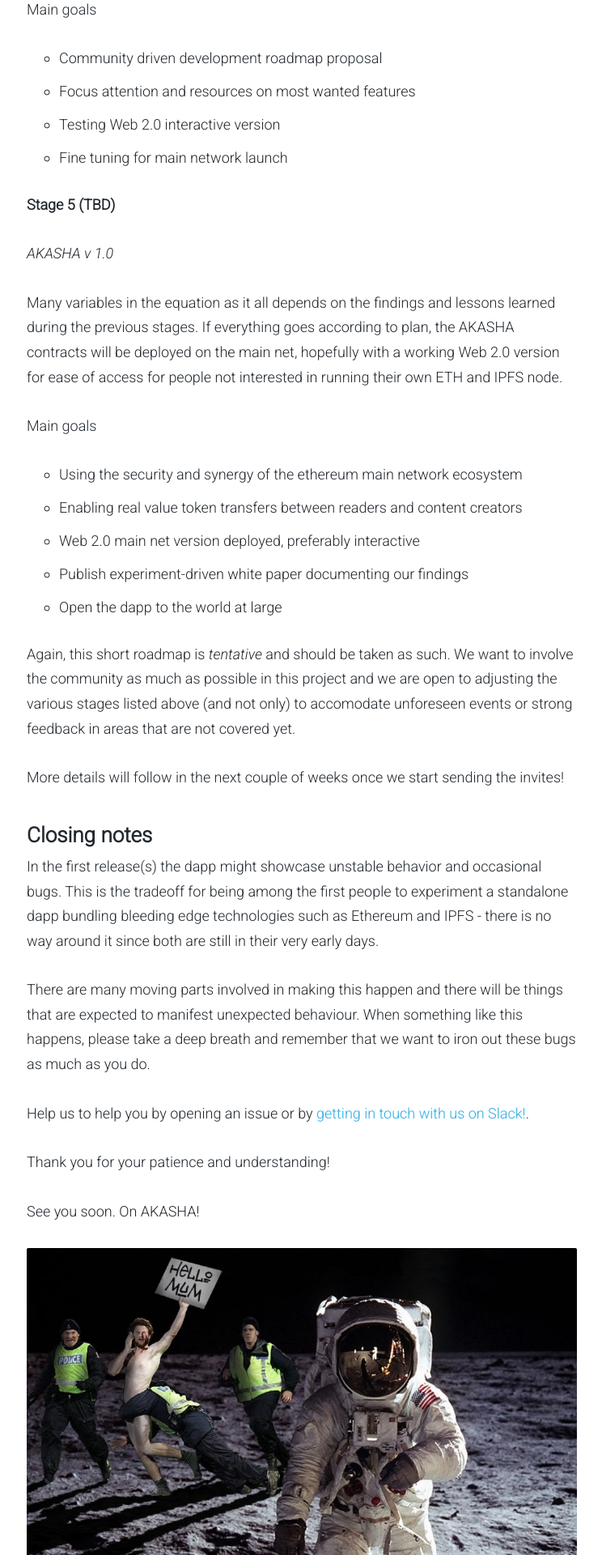
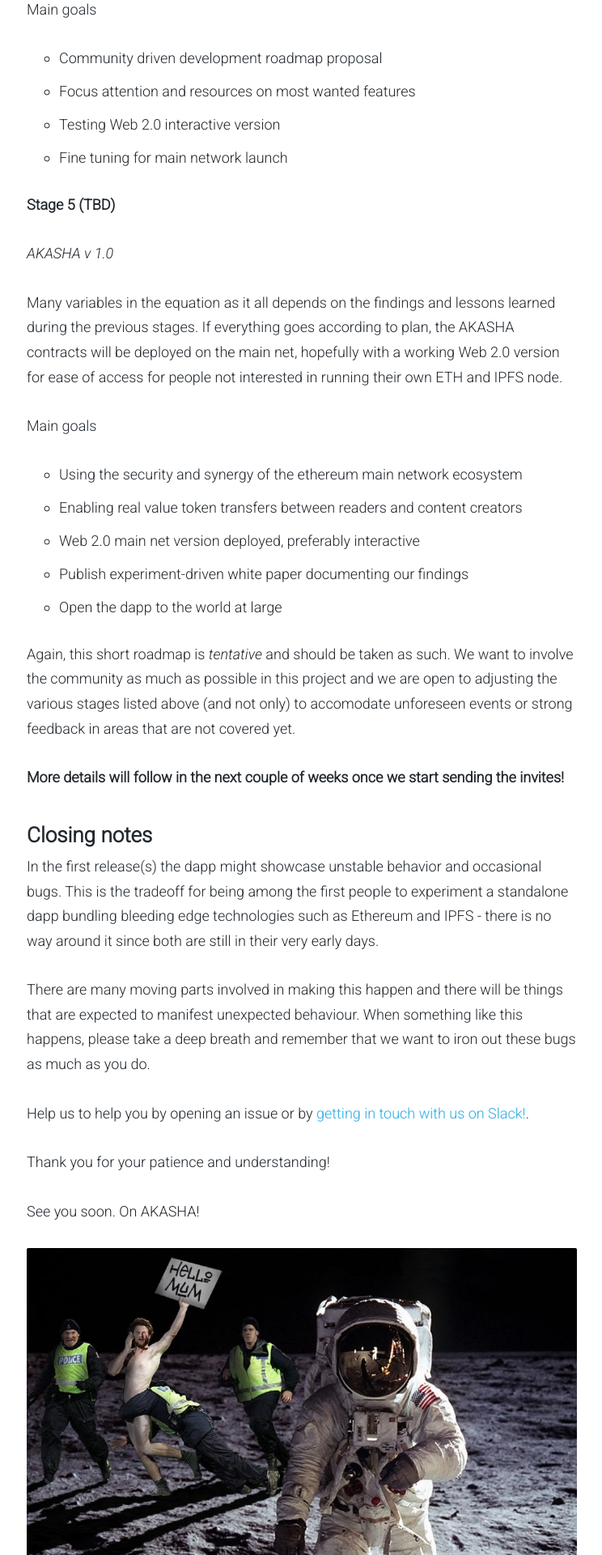
Before and after one commit to AKASHAorg/blog.akasha.world, a Jekyll site: the page built from _posts/2016-09-30-launch-imminent.md, in a window 1280 px wide. Shown: the part 3994-5914 px from the top of the page at 81% size, without its empty margins (267-1011 px from the left). Built offline with Jekyll 4.4.1, drawn with Linux system fonts in a browser that asks for light colours; comment, search, counter and statistics services are not loaded.

```diff
--- a/_posts/2016-09-30-launch-imminent.md
+++ b/_posts/2016-09-30-launch-imminent.md
@@ -106,7 +106,7 @@ Main goals
 
 Again, this short roadmap is *tentative* and should be taken as such. We want to involve the community as much as possible in this project and we are open to adjusting the various stages listed above (and not only) to accomodate unforeseen events or strong feedback in areas that are not covered yet.
 
-More details will follow in the next couple of weeks once we start sending the invites!
+**More details will follow in the next couple of weeks once we start sending the invites!**
 
 ### Closing notes
 
```
